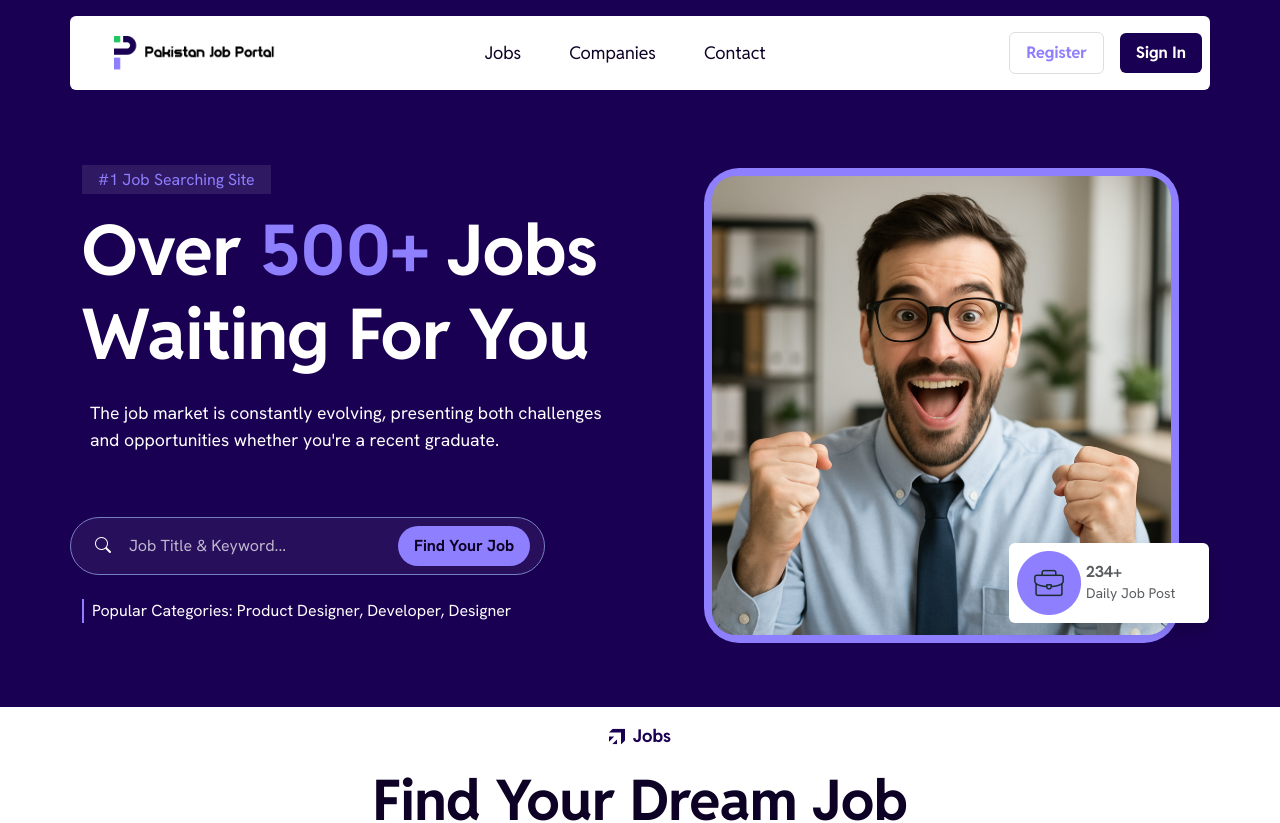
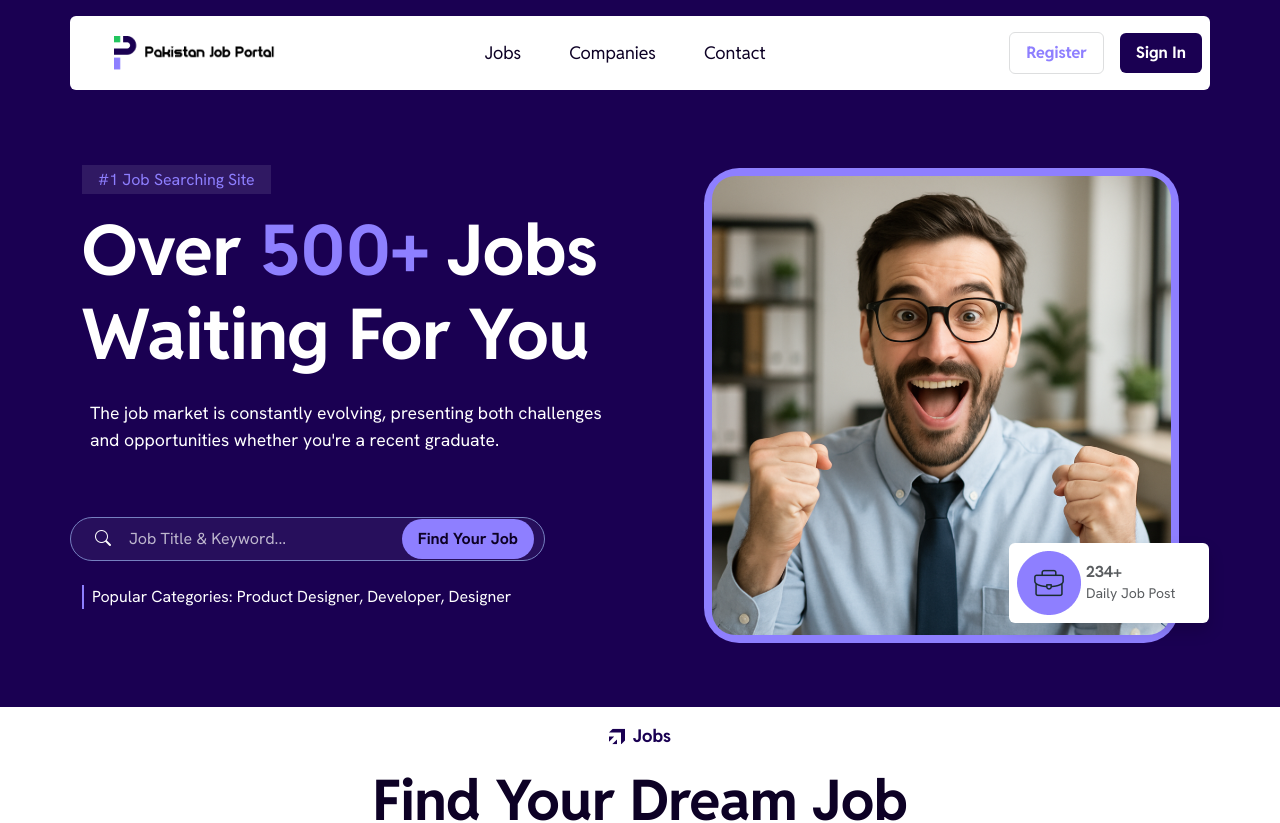
Before and after one commit to Aims-Soft/hotel-and-restaurant-front-end, an Angular app: page / in a window 1280 px wide. Shown: the top 823 px of the page. Built offline with nearby package versions, Linux system fonts and the light colour scheme; no server answers.

Commit message:
search feild issue resolved

```diff
--- a/src/app/job-listing/job-listing.component.html
+++ b/src/app/job-listing/job-listing.component.html
@@ -1,4 +1,4 @@
-<div class="text-center mt-3 font">
+<div class="text-center mt-3 font" style="overflow: hidden;">
   <div class="py-4 listing-bg">
     <h1 class="fw-bold job-listing-title">Job Listing</h1>
     <p class="job-listing-para">
@@ -9,12 +9,14 @@
   <!-- search box -->
   <div class="row">
     <div class="col-md-4"></div>
-    <div class="col-md-4 mt-5 ps-3 py-2 d-flex align-items-center searchbox border-0">
+    <div class="col-md-4 mt-5 ps-3 py-2 d-flex align-items-center searchbox  border border-0 ">
       <i class="bi bi-search ms-2"></i>
       <input
         type="search"
         placeholder="Job Title & Keyword..."
         class="bg-transparent border-0 ms-3 me-4"
+          [(ngModel)]="searchQuery"
+        (keyup.enter)="findJobs()"
 
 
 
@@ -48,7 +50,7 @@
   Home
 </button>
 
-  <app-job-display></app-job-display>
+<app-job-display [searchQuery]="searchQuery"></app-job-display>
 </div>
 <!-- <div class="d-flex justify-content-center"> -->
 <!-- <button class="btn my-3 px-3 py-2 text-white loadMoreBtn" >Load More</button></div> -->
--- a/src/app/job-listing/job-listing.component.ts
+++ b/src/app/job-listing/job-listing.component.ts
@@ -18,6 +18,7 @@ import { Component, Input, Output, EventEmitter } from '@angular/core';
 })
 export class JobListingComponent {
   @Input() searchQuery: string = '';
+
   @Output() searchChange = new EventEmitter<string>();
 
   onSearchInput(): void {
--- a/src/styles.css
+++ b/src/styles.css
@@ -86,16 +86,25 @@
   background-color: var(--search-background);
   border-radius: 30px;
   border: 1px solid var(--search-border);
+  position: relative;
+
 }
 .searchbox {
   background-color: var(--secondary-background);
   border-radius: 30px;
   border: 1px solid var(--secondary-background);
+  position: relative;
+
+
 }
 .search-box-btn {
   background-color: var(--secondary);
   color: var(--primary-text);
   border-radius: 21px;
+   position: absolute;
+  right: 10px;
+  top: 50%;
+  transform: translateY(-50%);
 }
 .left-border {
   border-left: 2px solid var(--secondary);
```
